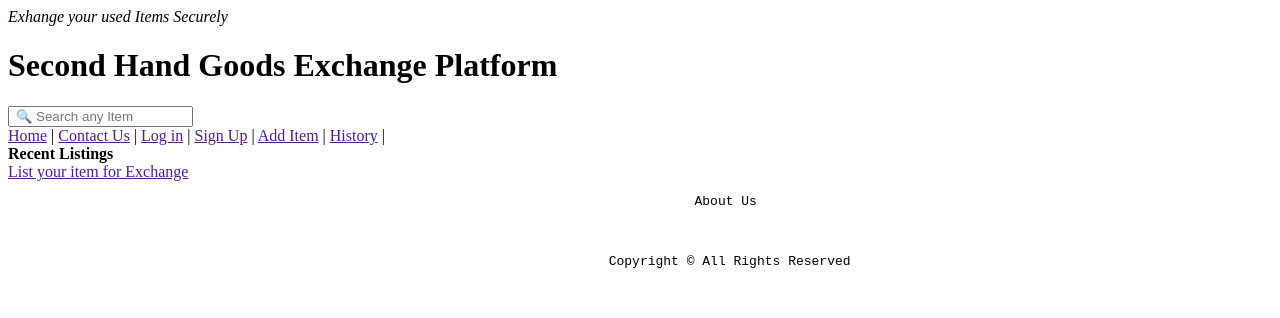
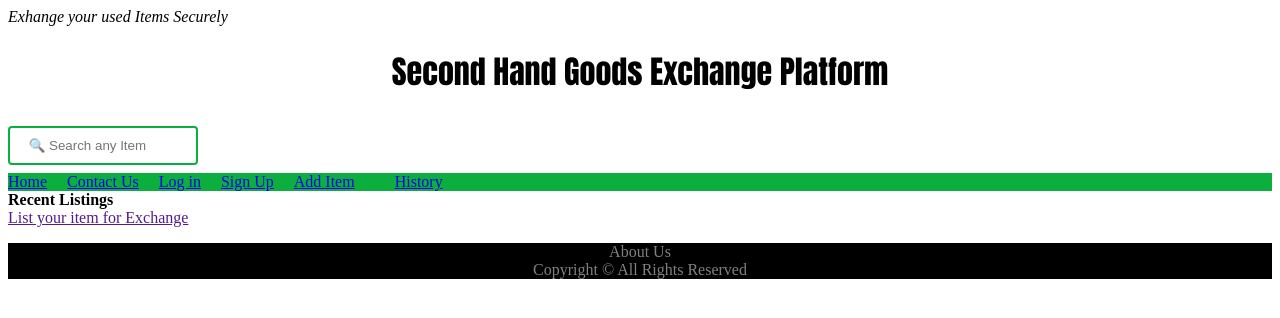
Before and after one commit to Swarada12/secondhand-goods-exchange, a plain HTML site: page index.html in a window 1280 px wide. Drawn offline with Linux system fonts and the light colour scheme.

Commit message:
adding slight css in  index.html

```diff
--- a/index.html
+++ b/index.html
@@ -4,27 +4,65 @@
 <head>
     <meta charset="UTF-8">
     <meta name="viewport" content="width=device-width, initial-scale=1.0">
+    <link rel="shortcut icon" href="favicon.png" type="image/png">
+    <meta name="description" content="Exchange your used Items with people nearby you.">
 
     <title>Second Hand Goods Exchange Platform</title>
+    <style>
+        .navbar {
+            background-color: rgb(12, 175, 61);
+            color: white;
+            gap: 20px;
+            display: flex;
+        }
+
+        .copy {
+            text-align: center;
+            background-color: black;
+            color: grey;
+        }
+
+        h1 {
+            text-align: center;
+            font-family: Impact, Haettenschweiler, 'Arial Narrow Bold', sans-serif;
+            font-weight: 300;
+        }
+
+        i {
+            text-align: center;
+        }
+
+        #search  {
+            width: 15%;
+            padding: 10px 15px;
+            margin: 8px 0;
+            box-sizing: border-box;
+            border: 2px solid rgb(12, 175, 61);
+            border-radius: 4px;
+
+        }
+    </style>
 </head>
 
 <body>
     <header>
+
         <i>Exhange your used Items Securely</i>
+
         <h1>Second Hand Goods Exchange Platform</h1>
-        <input placeholder=" &#128269; Search any Item">
+        <input id="search" placeholder=" &#128269; Search any Item">
         <div>
 
-            <nav>
+            <nav class="navbar">
 
-                <a href="">Home</a> |
-                <a href="">Contact Us</a> |
+                <a href="home.html">Home </a>
+                <a href="contact.html" target="_blank">Contact Us </a>
                 <!-- we should have different place for login and signup options  -->
-                <a href="">Log in</a> |
-                <a href="">Sign Up</a> |
-                <a href="">Add Item</a> |
+                <a href="login.html" >Log in </a>
+                <a href="signup.html">Sign Up </a>
+                <a href="additem.html" >Add Item </a>
                 <a href=""></a>
-                <a href="">History</a> |
+                <a href="history.html">History </a>
 
 
             </nav>
@@ -38,12 +76,10 @@
         </div>
     </main>
     <footer>
-        <pre>
-                                                                                        About Us <br>
-
-
-                                                                             Copyright &copy; All Rights Reserved
+        <p class="copy">
+            About Us <br>
+            Copyright &copy; All Rights Reserved</p>
     </footer>
 </body>
-
+<!-- UPDATE HOME CODE!! -->
 </html>
```
